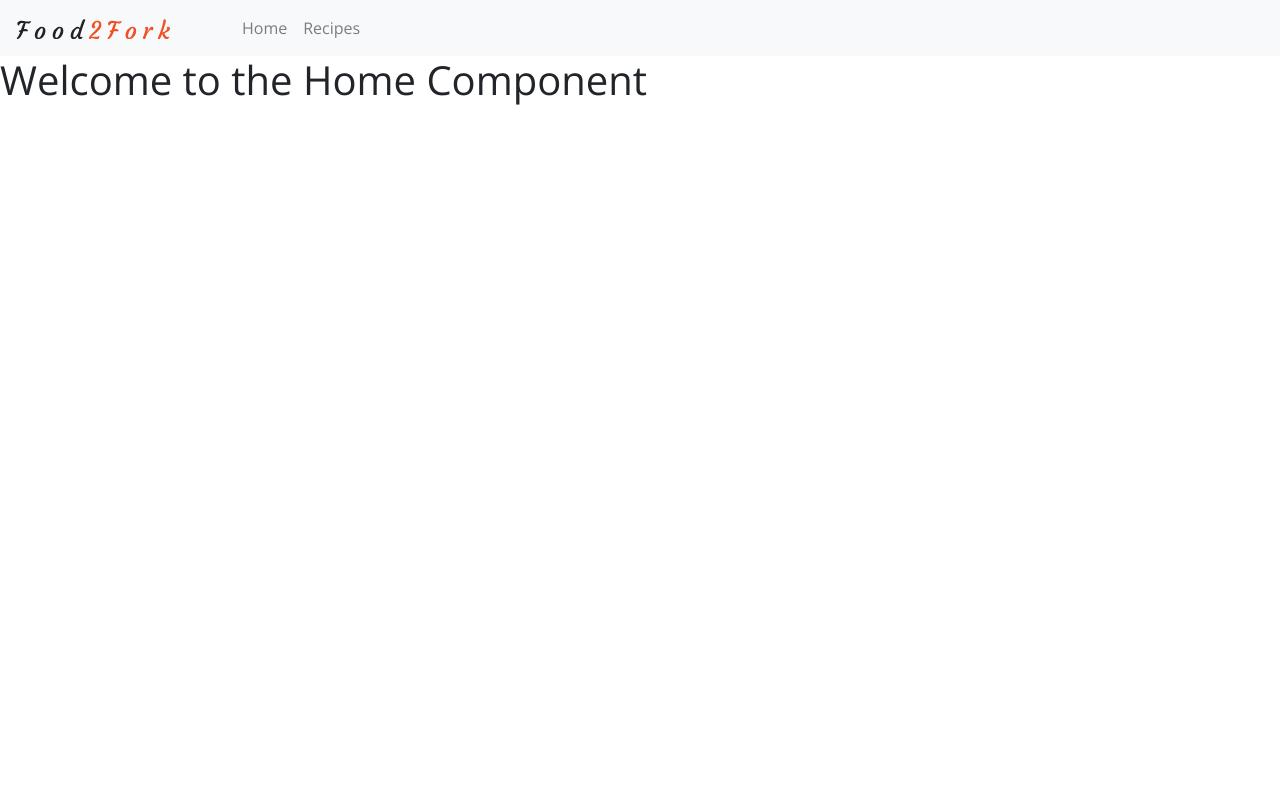
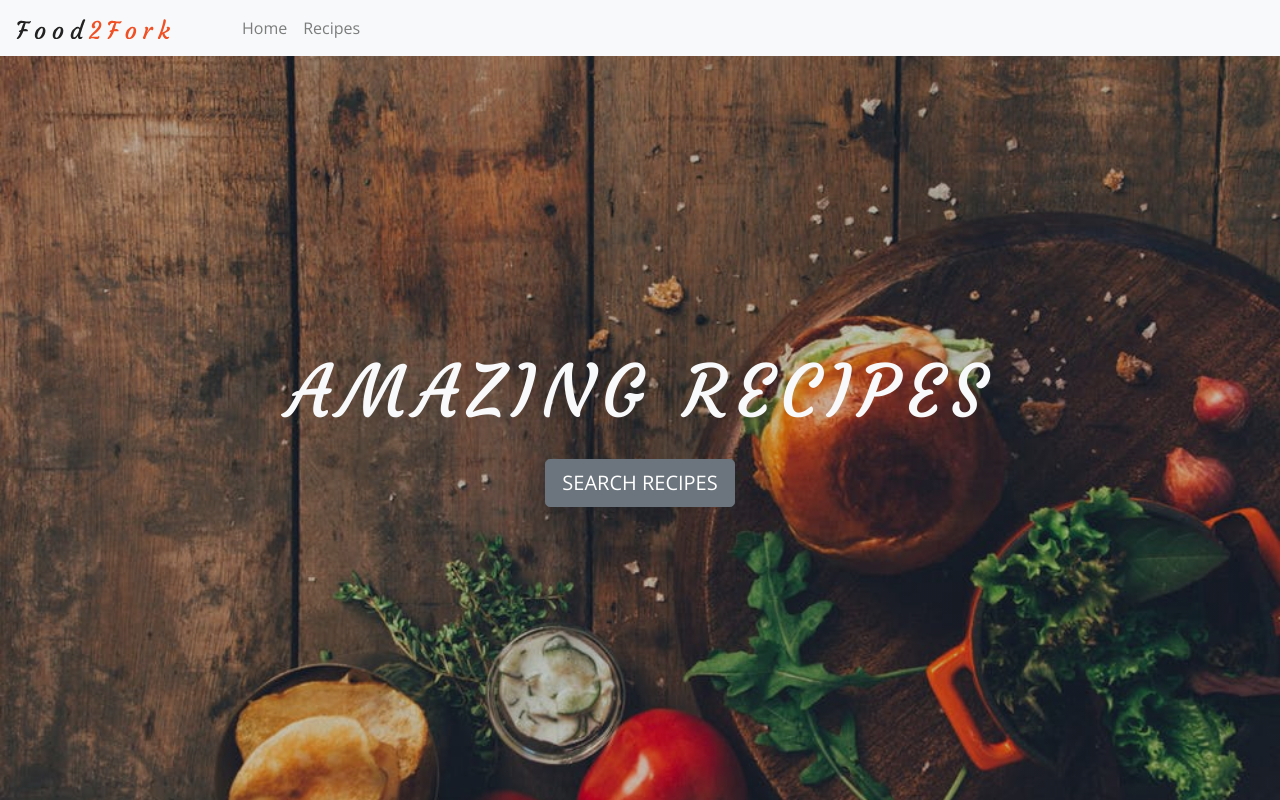
Before and after one commit to erikyoung/recipe-lovers, a React (Create React App) app: page / in a window 1280 px wide. Built offline with nearby package versions, Linux system fonts and the light colour scheme.

Commit message:
added a home hero image to the screen

```diff
--- a/src/App.css
+++ b/src/App.css
@@ -14,3 +14,9 @@
 .letter-spacing {
   letter-spacing: 0.5rem;
 }
+
+.header-hero {
+	min-height: calc(100vh - 56px);
+	background:linear-gradient(rgba(0,0,0,0.2), rgba(0,0,0,0.2)), url('./images/homeBcg.jpeg') center/cover no-repeat;
+
+}
--- a/src/App.js
+++ b/src/App.js
@@ -7,6 +7,7 @@
 import { BrowserRouter as Router, Route, Switch } from 'react-router-dom';
 import './App.css';
 import 'bootstrap/dist/css/bootstrap.min.css';
+
 
 class App extends Component {
   render() {
--- /dev/null
+++ b/src/components/Header.js
@@ -0,0 +1,28 @@
+/* Core */
+import React from 'react';
+
+
+
+export default function Header({children,title,styleClass}){
+
+    return (
+    	<header>
+    		<div className="container-fluid">
+    			<div className={`row align-items-center ${styleClass}`}>
+    				<div className="col text-center">
+    					<h1 className="text-light text-uppercase display-3 letter-spacing text-slanted">
+    					{title}
+    					</h1>
+    					{children}
+    				</div>
+    			</div>
+    		</div>
+    	</header>
+    );
+
+}
+
+Header.defaultProps = {
+		title: "Recipes",
+		styleClass: "header-hero"
+	};
--- a/src/pages/Home.js
+++ b/src/pages/Home.js
@@ -1,12 +1,20 @@
 /* Core */
 import React, { Component } from 'react';
+import Header from '../components/Header';
+import  { Link } from 'react-router-dom';
 
 
 
 export default class Home extends Component {
   render() {
     return (
-      <h1>Welcome to the Home Component</h1>
+    <Header title="Amazing Recipes">
+	    <Link to="recipes" className="text-uppercase btn btn-secondary btn-lg mt-3" title="amazing recipes">
+	    	Search Recipes
+	    </Link>
+    </Header>
+
+
     );
   }
 }
```
